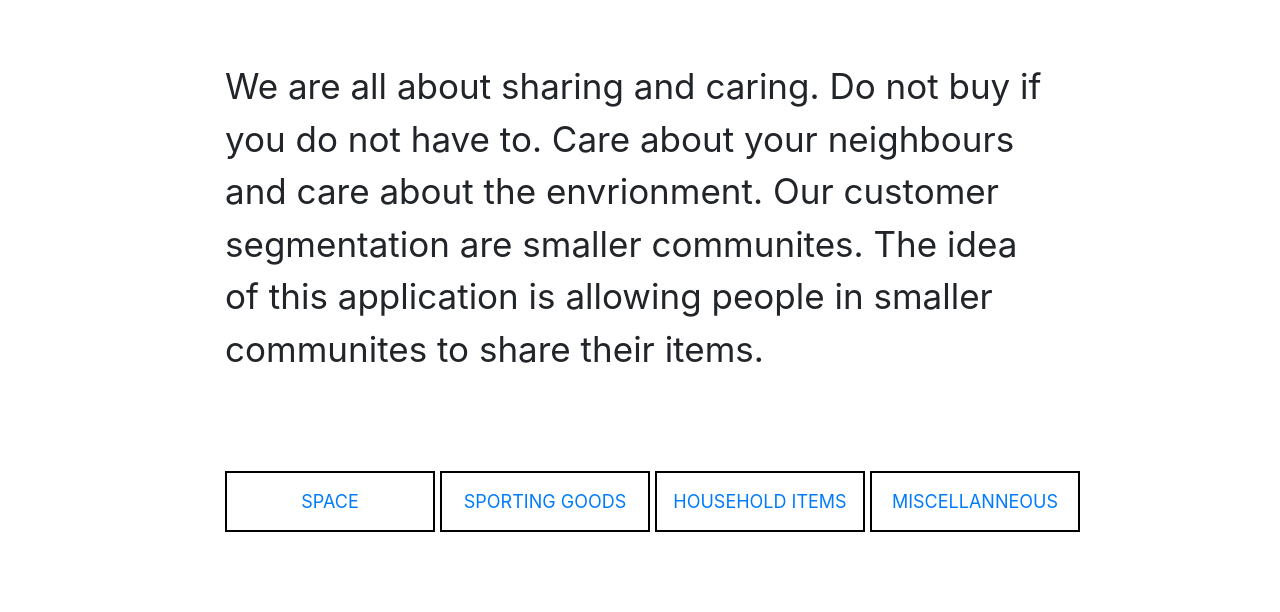
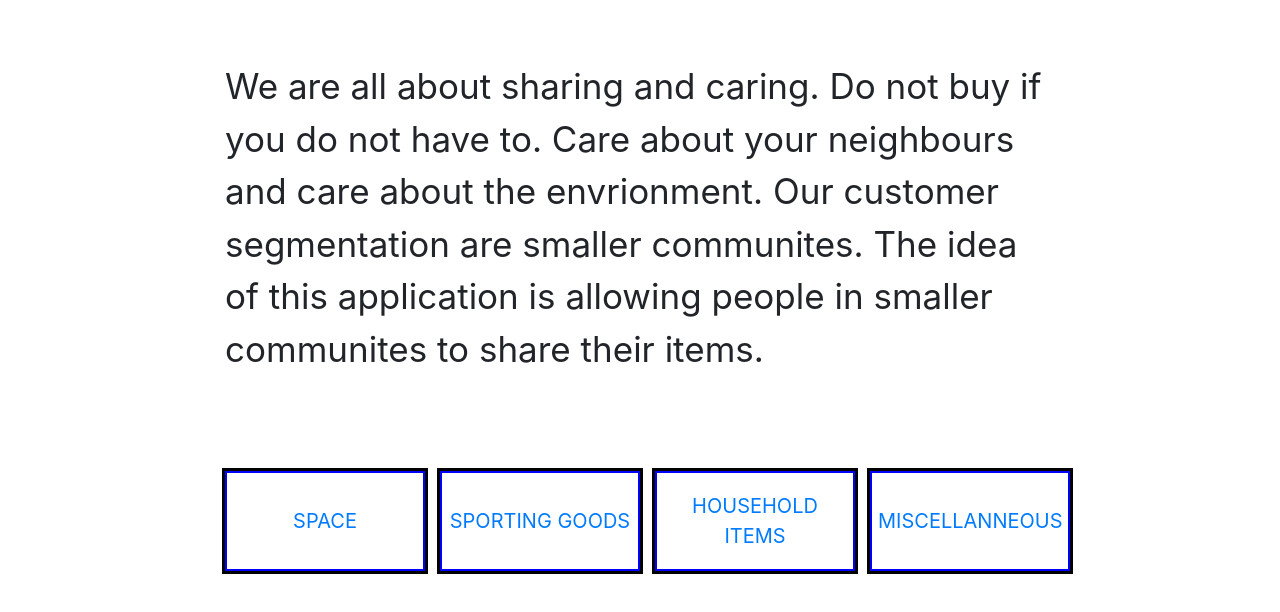
Before and after one commit to robsonpf/Just-Share-Dont-Buy-frontend, a plain HTML site: page Q2frontend/index.html in a window 1280 px wide. Shown: the part 240-852 px from the top of the page. Drawn offline with nearby package versions, Linux system fonts and the light colour scheme.

Commit message:
make button look nicer

```diff
--- a/Q2frontend/Sharelanding.css
+++ b/Q2frontend/Sharelanding.css
@@ -49,13 +49,14 @@ h1 {
 
 .button {
     background-color: white;
-    color: blue;
     text-align: center;
-    font-size: 18px;
-    border: 2px solid black;
-    padding: 15px;
+    font-size: 20px;
+    border: 2px solid blue;
+    outline-style: solid;
+    outline-color: invert;
     margin: 0px;
-    width: 210px;
+    width: 200px;
+    height: 100px;
 
 
 }
```
